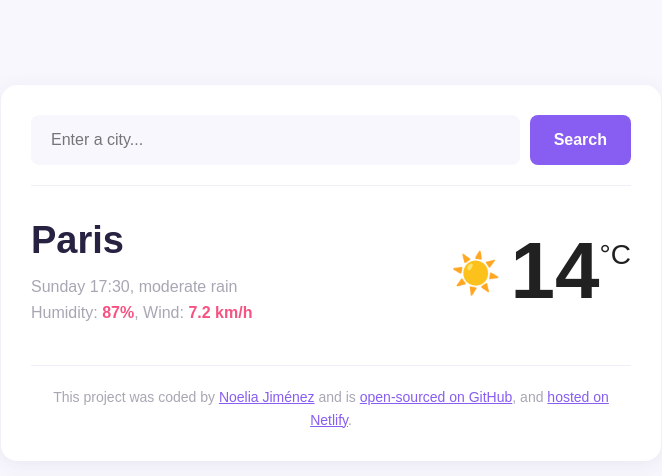
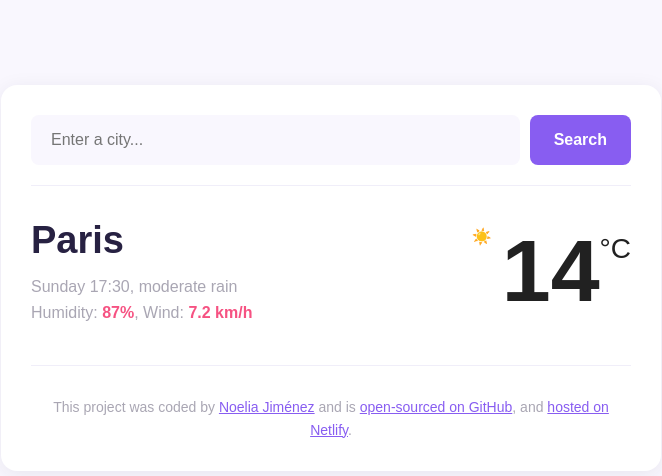
Before and after one commit to Noki16-hr/weather-app, a website: page index.html in a window 1280 px wide. Shown: the whole page, without its empty margins (309-971 px from the left). Drawn offline with nearby package versions, Linux system fonts and the light colour scheme.

Commit message:
Adjusted icon in CSS

```diff
--- a/styles.css
+++ b/styles.css
@@ -74,27 +74,26 @@ p strong {
   color: #212121;
 }
 
-.emoji {
-  font-size: 40px;
-  margin-right: 10px;
-  line-height: 1;
-  margin-top: 22px;
+.weather-app-icon {
+  width: 88px;
+  height: 88px;
 }
 
 .temperature {
-  font-size: 80px;
+  font-size: 88px;
+  margin-left: 10px;
   font-weight: 700;
-  line-height: 1;
+  line-height: 88px;
 }
 
 .unit {
   font-size: 28px;
-  margin-top: 8px;
+  margin-top: 6px;
 }
 
 footer {
   margin-top: 40px;
-  padding-top: 20px;
+  padding: 30px 0 0 0;
   border-top: 1px solid #f0eef9;
   text-align: center;
   font-size: 14px;
```
